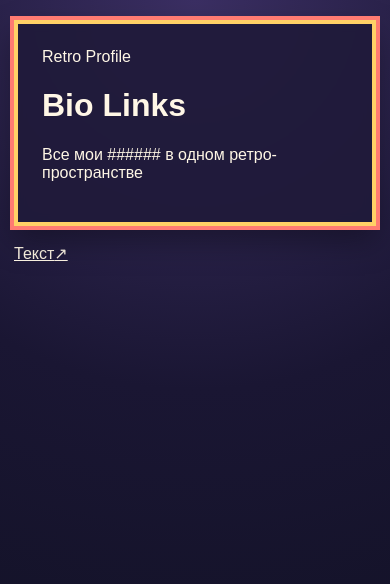
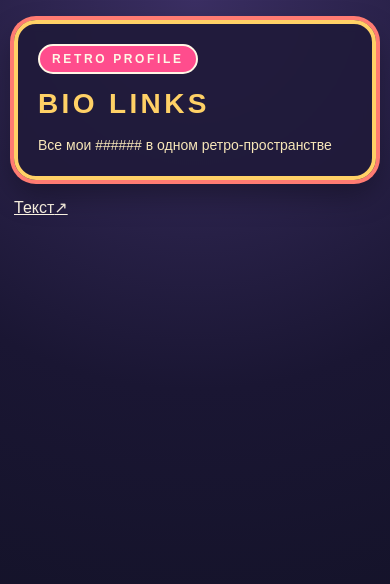
Before and after one commit to vibeclue/bio-links, a React (Vite) app: page / in a window 390 px wide. Shown: the top 584 px of the page. Built offline with nearby package versions, Linux system fonts and the light colour scheme.

Commit message:
replace Header.css witn new one

```diff
--- a/src/components/Header.css
+++ b/src/components/Header.css
@@ -7,3 +7,47 @@
     0 14px 30px rgba(0, 0, 0, 0.35);
   backdrop-filter: blur(6px);
 }
+
+.header-badge {
+  display: inline-block;
+  margin-bottom: 14px;
+  padding: 6px 12px;
+  border: 2px solid #fff7e6;
+  border-radius: 999px;
+  background: #ff4d8d;
+  font-size: 12px;
+  font-weight: 800;
+  letter-spacing: 0.22em;
+  text-transform: uppercase;
+}
+
+.header-title {
+  margin: 0;
+  color: #ffd166;
+  font-size: 36px;
+  font-weight: 900;
+  letter-spacing: 0.12em;
+  text-transform: uppercase;
+}
+
+.header-subtitle {
+  margin-top: 14px;
+  margin-bottom: 0;
+  color: #f8e7b9;
+  line-height: 1.6;
+}
+
+@media (max-width: 480px) {
+  .header-frame {
+    padding: 20px;
+    border-radius: 22px;
+  }
+
+  .header-title {
+    font-size: 28px;
+  }
+
+  .header-subtitle {
+    font-size: 14px;
+  }
+}
```
